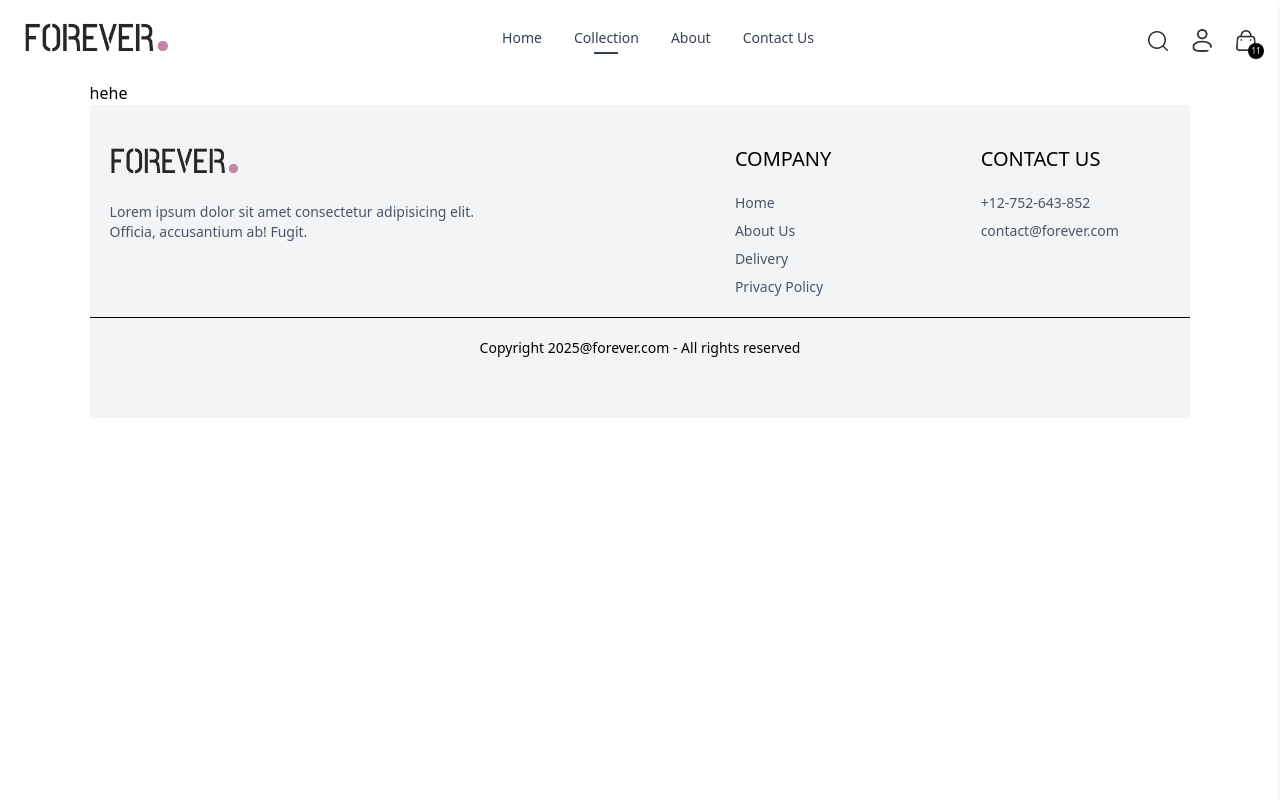
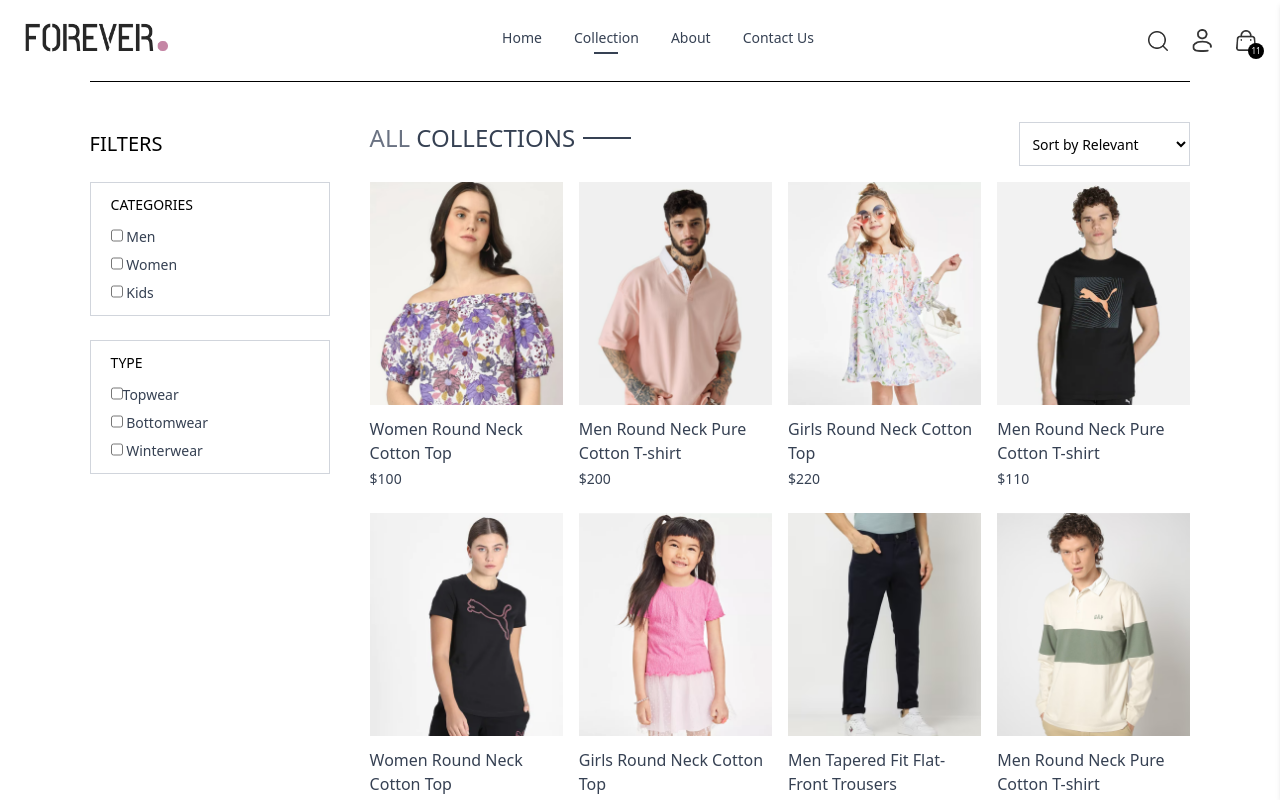
Before and after one commit to tanzeelafaheem/ECommerce, a React (Vite) app in the folder frontend/: page /collection in a window 1280 px wide. Shown: the top 800 px of the page. Built offline with nearby package versions, Linux system fonts and the light colour scheme.

Commit message:
"feat:Collections page"

```diff
--- a/frontend/src/pages/Collection.jsx
+++ b/frontend/src/pages/Collection.jsx
@@ -1,9 +1,119 @@
-import React from 'react'
+import React, { useContext,useEffect,useInsertionEffect,useState } from 'react'
+import { ShopContext } from '../context/ShopContext'
+import { assets } from '../assets/frontend_assets/assets';
+import Title from '../components/Title';
+import ProductItem from '../components/ProductItem';
 
 const Collection = () => {
+  const {products}=useContext(ShopContext)
+  const [showFilter,setShowFilter]=useState(false);
+  const [filterProduct,setFilterProduct]=useState([]);
+  const [category,setCategory]=useState([]);
+  const [subCategory,setSubCategory]=useState([]);
+  const [sortType,setSortType]=useState('relevant')
+  const toggleCategory=(e)=>{
+    if (category.includes(e.target.value)) {
+      setCategory(prev=>(prev.filter(item=>item!==e.target.value)))
+    }
+    else{
+      setCategory(prev=>[...prev,e.target.value])
+    }
+  }
+  const toggleSubCategory=(e)=>{
+    if (subCategory.includes(e.target.value)) {
+      setSubCategory(prev=>(prev.filter(item=>item!==e.target.value)))
+    }
+    else{
+      setSubCategory(prev=>[...prev,e.target.value])
+    }
+  }
+  const applyFilter=()=>{
+    let productsCopy=products.slice();
+    if(category.length>0){
+      productsCopy=productsCopy.filter(item=>category.includes(item.category))
+    }
+    if (subCategory.length>0) {
+      productsCopy=productsCopy.filter(item=>(subCategory.includes(item.subCategory)))
+
+    }
+    setFilterProduct(productsCopy);
+  }
+  const sortProduct=()=>{
+    let fpCopy=filterProduct.slice();
+    switch (sortType) {
+      case 'low-high':
+        setFilterProduct(fpCopy.sort((a,b)=>(a.price-b.price)));
+        break;
+      case 'high-low':
+        setFilterProduct(fpCopy.sort((a,b)=>(b.price-a.price)));
+        break;
+      default: applyFilter();
+        break;
+    }
+  }
+  useEffect(()=>{
+    sortProduct();
+  },[sortType])
+  useEffect(()=>{
+  applyFilter();
+  },[category,subCategory])
   return (
-    <div>
-      hehe
+    <div className='flex flex-col sm:flex-row gap-1 sm:gap-10 pt-10 border-t'>
+      {/*filter options */}
+      <div className="min-w-60">
+        <p onClick={()=>setShowFilter(!showFilter)} className='my-2 text-xl flex items-center cursor-pointer gap-2'>FILTERS
+          <img  className={`h-3 sm:hidden ${showFilter?'rotate-90':''} `}src={assets.dropdown_icon} alt="" />
+        </p>
+        {/* category */}
+        <div className={`border border-gray-300 pl-5 py-3 mt-6 ${showFilter?'':'hidden'} sm:block`}>
+          <p className='mb-3 text-sm font-medium'>CATEGORIES</p>
+        <div className="flex flex-col  gap-2 text-sm font:light text-gray-700">
+          <p className='felx gap-2'>
+            <input className='w-3' type="checkbox" value={'Men'} onClick={toggleCategory}/> Men
+          </p>
+          <p className='felx gap-2'>
+            <input className='w-3' type="checkbox" value={'Women'} onClick={toggleCategory}/> Women
+          </p>
+          <p className='felx gap-2'>
+            <input className='w-3' type="checkbox" value={'Kids'} onClick={toggleCategory}/> Kids
+          </p>
+        </div>
+        </div>
+        {/* Subcategory */}
+        <div className={`border border-gray-300 pl-5 py-3 my-6 ${showFilter?'':'hidden'} sm:block`}>
+          <p className='mb-3 text-sm font-medium'>TYPE</p>
+        <div className="flex flex-col  gap-2 text-sm font:light text-gray-700">
+          <p className='felx gap-2'>
+            <input className='w-3' type="checkbox" value={'Topwear'} onClick={toggleSubCategory}/>Topwear
+          </p>
+          <p className='felx gap-2'>
+            <input className='w-3' type="checkbox" value={'Bottomwear'} onClick={toggleSubCategory}/> Bottomwear
+          </p>
+          <p className='felx gap-2'>
+            <input className='w-3' type="checkbox" value={'Winterwear'} onClick={toggleSubCategory}/> Winterwear
+          </p>
+        </div>
+        </div>
+      </div>
+      {/* right-side */}
+      <div className="flex-1 ">
+        <div className="flex justify-between text-base sm:text-2xl mb-4">
+          <Title text1={'ALL'} text2={'COLLECTIONS'}/>
+          {/* Sort */}
+          <select onChange={(e)=>setSortType(e.target.value)}className='border border-gray-300 text-sm px-2'>
+            <option value="relavent">Sort by Relevant</option>
+            <option value="low-high">Sort by: Low to High</option>
+            <option value="high-low">Sort by: High to Low</option>
+          </select>
+        </div>
+        <div className="grid grid-cols-2 md:grid-cols-3 lg:grid-cols-4 gap-4 gap-y-6">
+       {
+        filterProduct.map((item,index)=>(
+          <ProductItem key={index} id={item._id} name={item.name} price={item.price} image={item.image}/>
+        ))
+       }
+        </div>
+      </div>
     </div>
   )
 }
```
